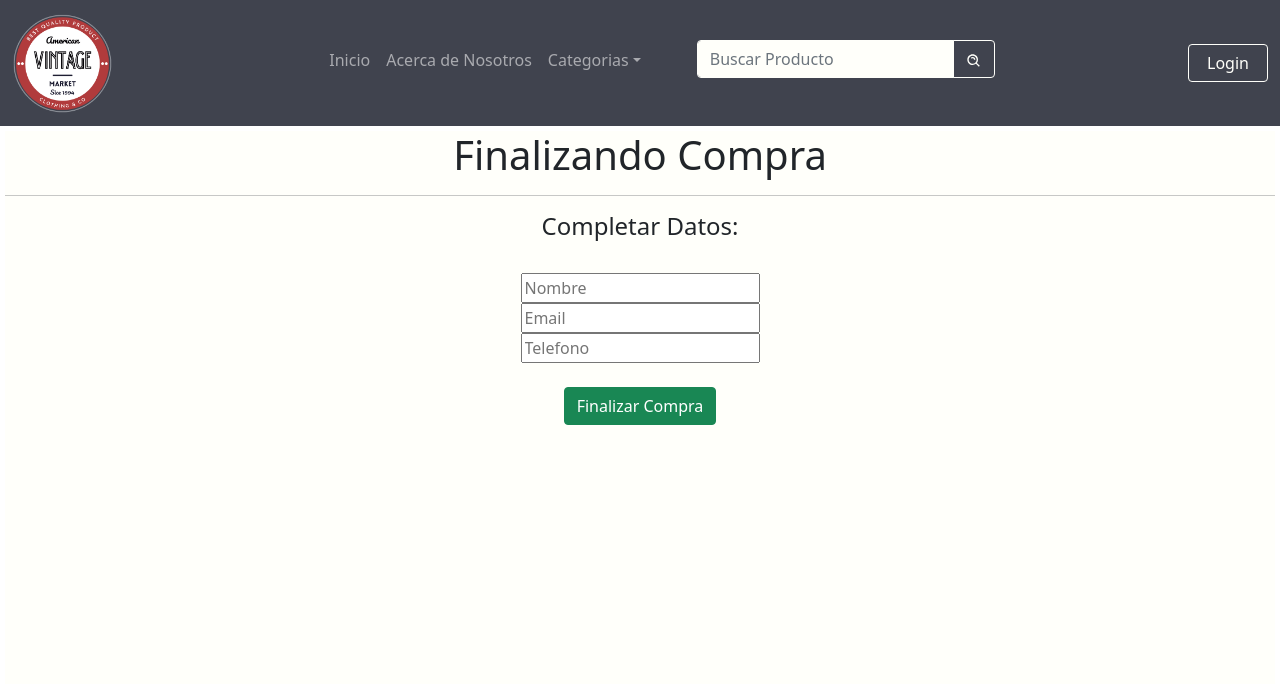
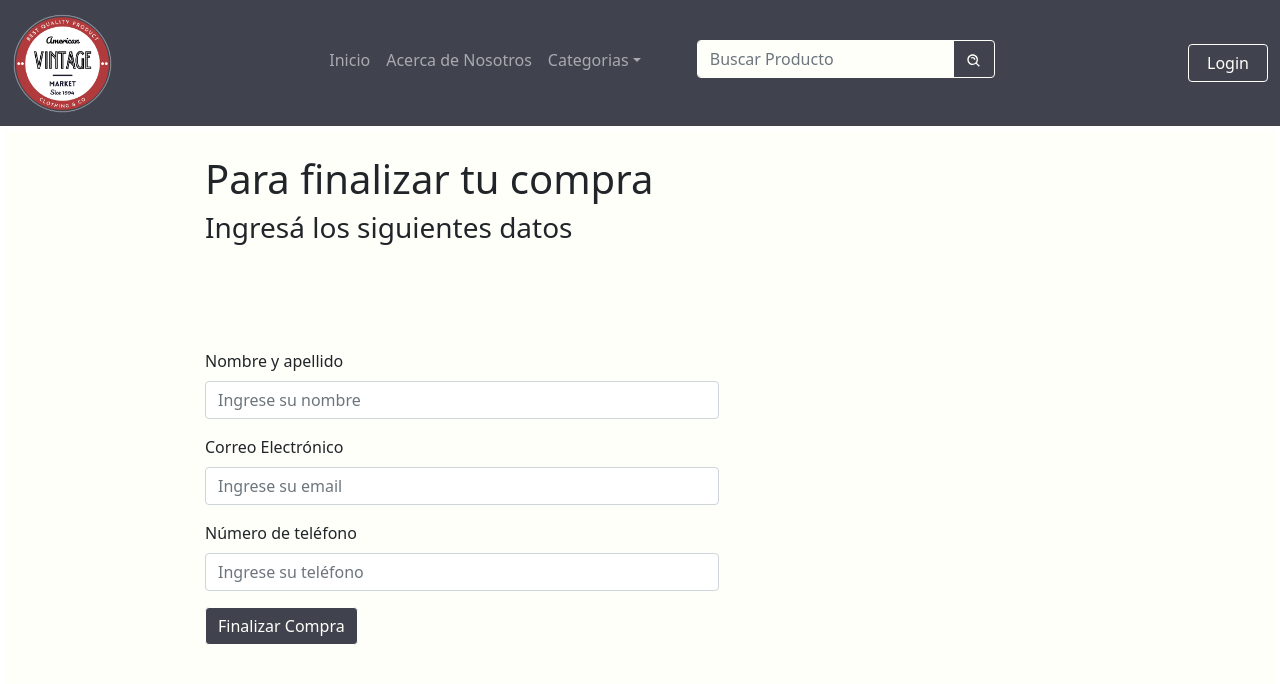
Before and after one commit to VarelaCristianFacundo/ecommerce-vintage, a React (Create React App) app: page /checkout in a window 1280 px wide. Shown: the top 684 px of the page. Built offline with nearby package versions, Linux system fonts and the light colour scheme.

Commit message:
modificaciones de estilos

```diff
--- a/src/components/CartWidget/CartWidget.jsx
+++ b/src/components/CartWidget/CartWidget.jsx
@@ -36,7 +36,7 @@ const CartWidget = () => {
                         {cartCtx.products.map((item, key) => <CartWidgetDetail item={item} key={key}/>)}
                     </Row>
                     <Link to="/cart" style={{ textDecoration: 'none'}}>
-                        <button onClick={handleClose} className="btn btn-gray" style={{ marginTop: "5px",  width: "80%" }}>
+                        <button onClick={handleClose} className="btn btn-graySelected" style={{ marginTop: "5px",  width: "80%" }}>
                         <div className="cart-widget"><FontAwesomeIcon icon={faCartShopping} size="1x" /></div>
                         Ir a mi carrito</button>
                         <button onClick={cartCtx.clear} className="btn btn-danger" style={{ marginTop: "5px",  width: "20%", border: 0 }}>
--- a/src/components/CheckOut/CheckOut.jsx
+++ b/src/components/CheckOut/CheckOut.jsx
@@ -4,6 +4,7 @@ import db from "../../store/firebase"
 import CartContext from '../../store/cart-context'
 import { Spinner } from 'react-bootstrap'
 import { Link } from 'react-router-dom'
+import { Form } from 'react-bootstrap';
 
 const CheckOut = () => {
 
@@ -63,49 +64,40 @@ const CheckOut = () => {
 
     return (
         <>
-            <h1>Finalizando Compra</h1>
-            <hr />
             {load ? <Spinner animation="border" role="status">
                 <span className="visually-hidden"></span>
             </Spinner>
                 : (!orderID && <div>
-                    <h4>Completar Datos:</h4>
                     <br />
-                    <form onSubmit={handleSubmit}>
-                        <input
-                            type="text"
-                            name="Nombre"
-                            placeholder="Nombre"
-                            value={Nombre}
-                            onChange={handleInputChange}
-                            required
-                        />
-                        <br />
-                        <input
-                            type="email"
-                            name="Email"
-                            placeholder="Email"
-                            value={Email}
-                            onChange={handleInputChange}
-                            required
-                        />
-                        <br />
-                        <input
-                            type="number"
-                            name="Telefono"
-                            placeholder="Telefono"
-                            value={Telefono}
-                            onChange={handleInputChange}
-                            required
-                        />
-                        <br />
-                        <br />
+                    <h1 style={{display:"flex", flexDirection:"column", alignItems:"flex-start", marginLeft:"200px"}}>Para finalizar tu compra</h1>
+                    <h3 style={{display:"flex", flexDirection:"column", alignItems:"flex-start", marginLeft:"200px"}}>Ingresá los siguientes datos</h3>
+                    <br />
+                    <br />
+                    <br />
+                    <Form onSubmit={handleSubmit} style={{display:"flex", flexDirection:"column", alignItems:"flex-start", marginLeft:"200px"}}>
+                    <br />
+                        <Form.Group className="mb-3">
+                            <Form.Label style={{display:"flex", alignItems:"flex-start"}}>Nombre y apellido</Form.Label>
+                            <Form.Control style={{width:"200%"}} type="text" placeholder="Ingrese su nombre" name="Nombre" value={Nombre} onChange={handleInputChange} required />
+                        </Form.Group>
+                        <Form.Group className="mb-3">
+                            <Form.Label style={{display:"flex", alignItems:"flex-start"}}>Correo Electrónico</Form.Label>
+                            <Form.Control style={{width:"200%"}} type="email" placeholder="Ingrese su email" name="Email" value={Email} onChange={handleInputChange} required />
+                            <Form.Text className="text-muted">
+                            </Form.Text>
+                        </Form.Group>
+                        <Form.Group className="mb-3">
+                            <Form.Label style={{display:"flex", alignItems:"flex-start"}}>Número de teléfono</Form.Label>
+                            <Form.Control style={{width:"200%"}} type="number" placeholder="Ingrese su teléfono" name="Telefono" value={Telefono} onChange={handleInputChange} required />
+                            <Form.Text className="text-muted">
+                            </Form.Text>
+                        </Form.Group>
                         <input
                             type="submit"
                             value="Finalizar Compra"
-                            className='btn btn-success'
+                            className='btn btn-graySelected'
                         />
-                    </form>
+                    </Form>
                 </div>)
             }
 
--- a/src/components/Item/Item.jsx
+++ b/src/components/Item/Item.jsx
@@ -16,7 +16,7 @@ const Item = ({ item }) => {
                     <Card.Subtitle className='textoStyle'>Precio:  <span className='precioStyle'>$ {item.precio}</span></Card.Subtitle>
                     <br />
                     <Link to={`/item/${item.id}`} style={{ textDecoration: 'none' }}>
-                        <button className="btn btn-gray" style={{ marginTop: "5px" }}>Ver Detalle</button>
+                        <button className="btn btn-graySelected" style={{ marginTop: "5px" }}>Ver Detalle</button>
                     </Link>
 
                 </Card.Body>
--- a/src/components/ItemCount/ItemCount.css
+++ b/src/components/ItemCount/ItemCount.css
@@ -35,3 +35,22 @@
     border-color: #FFFFFA;
     box-shadow: 0 0 0 0.25rem rgb(173 181 189 / 25%);
 }
+
+.btn-graySelected {
+    background-color: #40434E;
+    color: #FFFFFA;
+    border-color: #FFFFFA;
+}
+
+.btn-graySelected:hover {
+    color: white;
+    border-color: #40434E;
+    background-color: #2f3139;
+}
+
+.btn-graySelected:focus {
+    background-color: #40434E;
+    color: #FFFFFA;
+    border-color: #FFFFFA;
+    box-shadow: 0 0 0 0.25rem rgb(173 181 189 / 25%);
+}
--- a/src/components/ItemCount/ItemCount.jsx
+++ b/src/components/ItemCount/ItemCount.jsx
@@ -9,18 +9,18 @@ function ItemCount({ stock, initial, onAdd }) {
     return (
         <div className="container">
             <div className="row">
-                <button className="btn btn-masmenos col-2" onClick={() => {
+                <button className="btn btn-graySelected col-2" onClick={() => {
                         if (contadorValue > 1)
                             actualizarContador(contadorValue - 1);
                     }}>-</button>
                 <input type="text" className="col-8" style={{ textAlign: "center", fontSize: "20px" }} value={contadorValue} readOnly/>
-                <button className="btn btn-masmenos col-2" onClick={() => {
+                <button className="btn btn-graySelected col-2" onClick={() => {
                         if (contadorValue < stock)
                             actualizarContador(contadorValue + 1)
                     }}>+</button>
             </div>
             <br></br>
-            <button className="btn btn-gray" style={{ marginTop: "5px" }} onClick={() => (contadorValue <= stock) && onAdd(contadorValue)}>Agregar al carrito</button>
+            <button className="btn btn-graySelected" style={{ marginTop: "5px" }} onClick={() => (contadorValue <= stock) && onAdd(contadorValue)}>Agregar al carrito</button>
         </div>
     );
 }
--- a/src/components/ItemDetail/ItemDetail.css
+++ b/src/components/ItemDetail/ItemDetail.css
@@ -1,5 +1,5 @@
 .precioStyle{
-    font-size: 20px;
+    font-size: 16px;
     font-weight: bold;
     color: #B12704;
 }
```
Also changed, not shown: src/components/CartWidgetDetail/CartWidgetDetail.jsx (+6 -7 lines), src/components/ConfirmarCompra/ConfirmarCompra.jsx (+6 -5 lines), src/components/ItemDetail/ItemDetail.jsx (+6 -6 lines).
